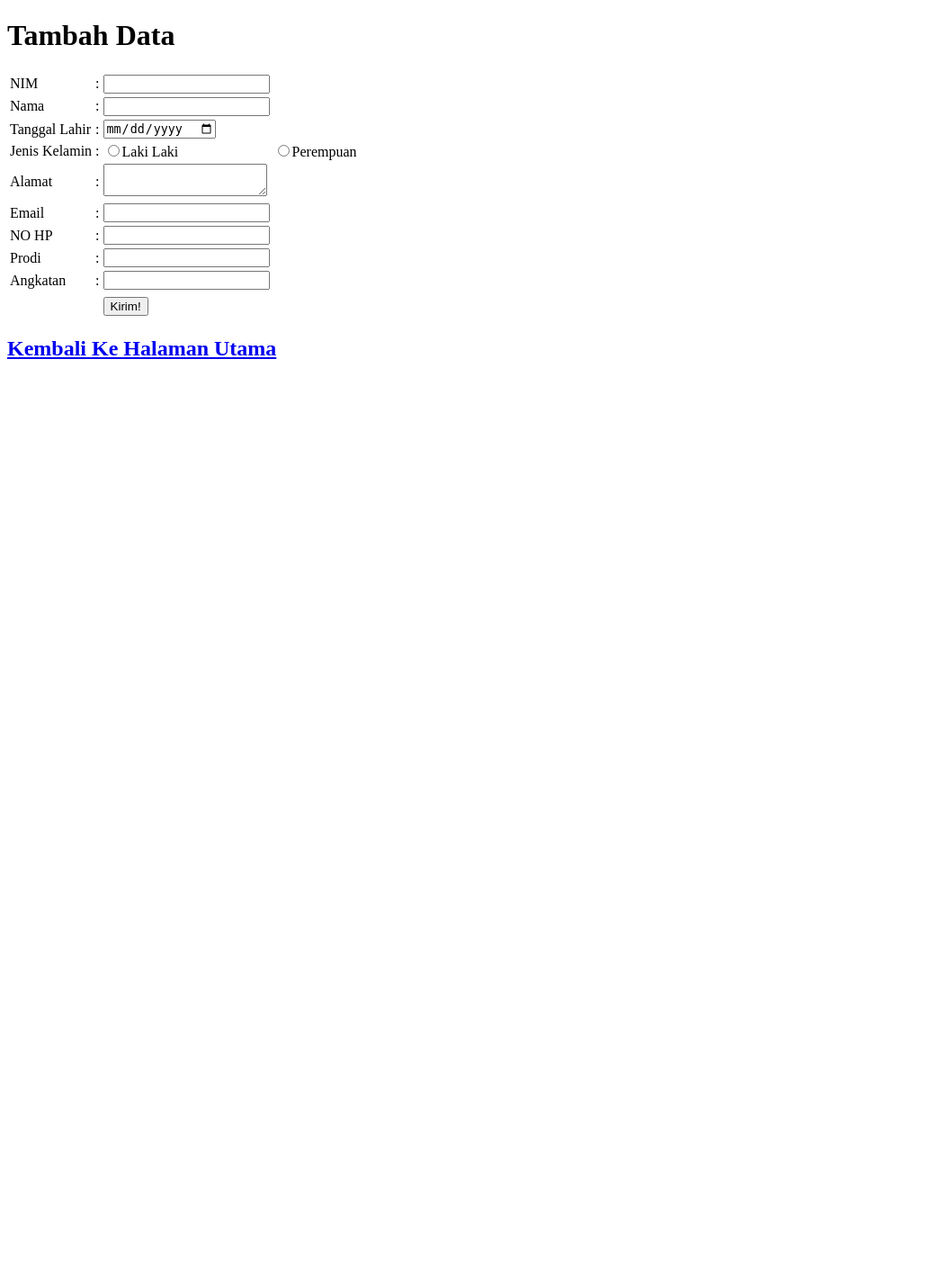
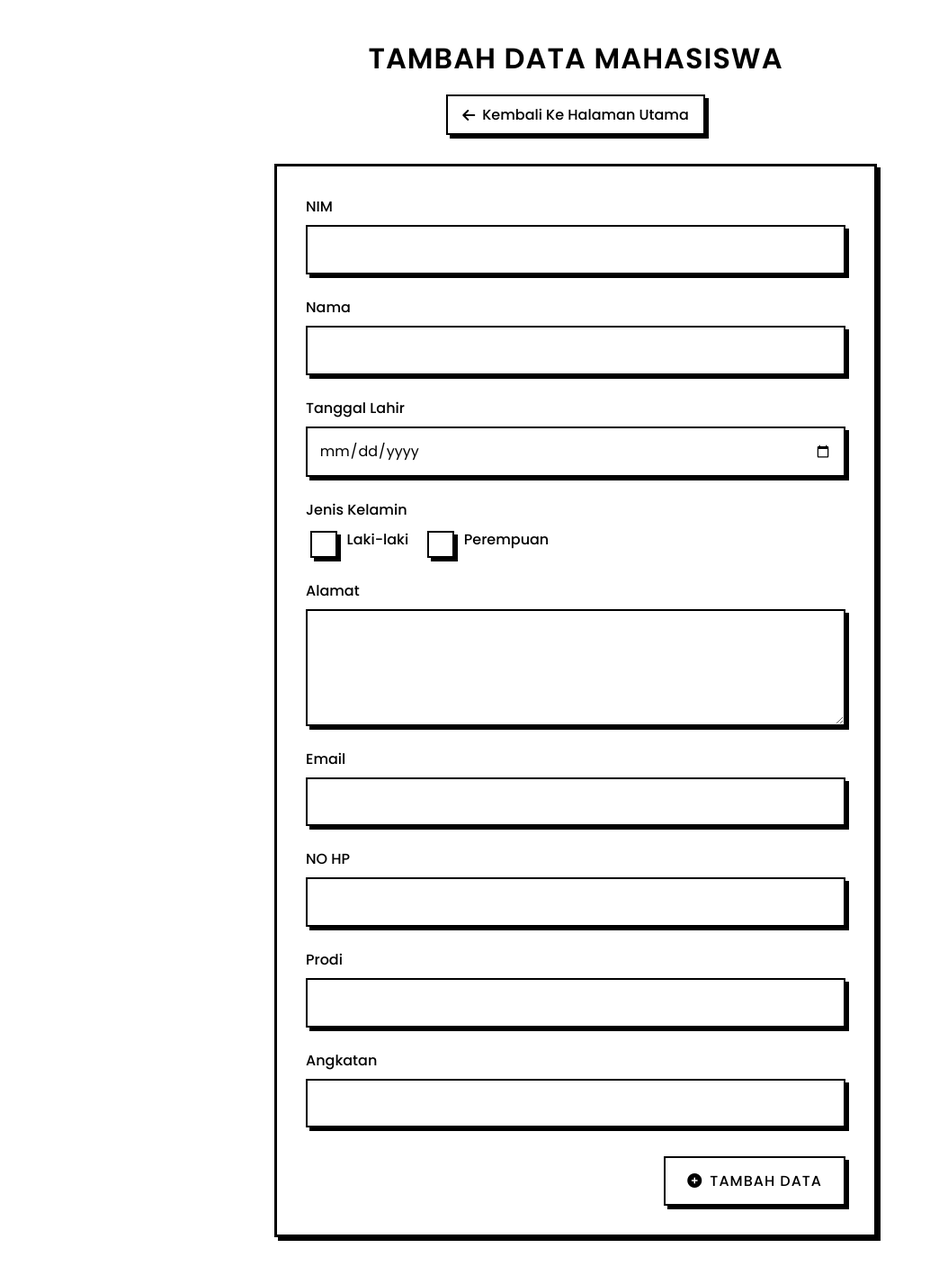
Before and after one commit to andiahmadnurmadani/PHP, a PHP site: page /Latihan_CRUD_php/page/tambah.php in a window 1280 px wide. Shown: the whole page at 90% size, without its empty margins (0-1034 px from the left). Before the commit the page ends 399 px from the top, so only its background shows below. Run offline with PHP 8.4, Linux system fonts and the light colour scheme.

Commit message:
meningkatkan tampilan tambah.php

```diff
--- a/page/tambah.php
+++ b/page/tambah.php
@@ -3,79 +3,269 @@ include "../include/conn.php";
 ?>
 <!DOCTYPE html>
 <html lang="en">
+
 <head>
   <meta charset="UTF-8">
   <meta name="viewport" content="width=device-width, initial-scale=1.0">
-  <title>Tambah Data</title>
+  <title>Tambah Data Mahasiswa</title>
+  <link href="https://fonts.googleapis.com/css2?family=Poppins:wght@300;400;500;600&display=swap" rel="stylesheet">
+  <link rel="stylesheet" href="https://cdnjs.cloudflare.com/ajax/libs/font-awesome/6.4.0/css/all.min.css">
+  <style>
+    :root {
+      --black: #000000;
+      --white: #ffffff;
+      --gray: #f5f5f5;
+      --shadow: 4px 4px 0px var(--black);
+      --shadow-hover: 6px 6px 0px var(--black);
+      --transition: all 0.2s ease;
+    }
+
+    body {
+      font-family: 'Poppins', sans-serif;
+      background-color: var(--white);
+      color: var(--black);
+      margin: 0;
+      padding: 20px;
+      display: flex;
+      flex-direction: column;
+      align-items: center;
+      min-height: 100vh;
+    }
+
+    h1 {
+      text-align: center;
+      font-size: 2rem;
+      margin-bottom: 1rem;
+      text-transform: uppercase;
+      letter-spacing: 1px;
+    }
+
+    .back-link {
+      margin-bottom: 2rem;
+    }
+
+    .back-link a {
+      padding: 0.5rem 1rem;
+      background-color: var(--white);
+      color: var(--black);
+      border: 2px solid var(--black);
+      text-decoration: none;
+      font-weight: 500;
+      transition: var(--transition);
+      box-shadow: var(--shadow);
+      display: inline-flex;
+      align-items: center;
+      gap: 0.5rem;
+    }
+
+    .back-link a:hover {
+      box-shadow: var(--shadow-hover);
+      transform: translate(-2px, -2px);
+    }
+
+    .add-form {
+      width: 100%;
+      max-width: 600px;
+      background-color: var(--white);
+      border: 3px solid var(--black);
+      padding: 2rem;
+      box-shadow: var(--shadow);
+      transition: var(--transition);
+      margin-bottom: 2rem;
+    }
+
+    .add-form:hover {
+      box-shadow: var(--shadow-hover);
+    }
+
+    .form-group {
+      display: flex;
+      flex-direction: column;
+      margin-bottom: 1.5rem;
+    }
+
+    .form-group label {
+      font-weight: 500;
+      margin-bottom: 0.5rem;
+    }
+
+    .form-group input,
+    .form-group textarea,
+    .form-group select {
+      padding: 0.8rem;
+      border: 2px solid var(--black);
+      font-family: inherit;
+      font-size: 1rem;
+      transition: var(--transition);
+      box-shadow: var(--shadow);
+    }
+
+    .form-group input:focus,
+    .form-group textarea:focus,
+    .form-group select:focus {
+      outline: none;
+      box-shadow: var(--shadow-hover);
+      transform: translate(-2px, -2px);
+    }
+
+    .form-group input:hover,
+    .form-group textarea:hover,
+    .form-group select:hover {
+      box-shadow: var(--shadow-hover);
+      transform: translate(-2px, -2px);
+    }
+
+    .form-group textarea {
+      min-height: 100px;
+      resize: vertical;
+    }
+
+    .radio-group {
+      display: flex;
+      gap: 1rem;
+      align-items: center;
+    }
+
+    .radio-option {
+      display: flex;
+      align-items: center;
+      gap: 0.5rem;
+    }
+
+    .radio-option input[type="radio"] {
+      width: 1.2rem;
+      height: 1.2rem;
+      border: 2px solid var(--black);
+      appearance: none;
+      cursor: pointer;
+      box-shadow: var(--shadow);
+      transition: var(--transition);
+      position: relative;
+    }
+
+    .radio-option input[type="radio"]:checked {
+      background-color: var(--black);
+    }
+
+    .radio-option input[type="radio"]:hover {
+      box-shadow: var(--shadow-hover);
+      transform: translate(-2px, -2px);
+    }
+
+    .submit-btn {
+      padding: 0.8rem 1.5rem;
+      background-color: var(--white);
+      color: var(--black);
+      border: 2px solid var(--black);
+      font-family: inherit;
+      font-size: 1rem;
+      font-weight: 500;
+      cursor: pointer;
+      transition: var(--transition);
+      box-shadow: var(--shadow);
+      text-transform: uppercase;
+      letter-spacing: 1px;
+      display: inline-flex;
+      align-items: center;
+      gap: 0.5rem;
+    }
+
+    .submit-btn:hover {
+      background-color: var(--black);
+      color: var(--white);
+      box-shadow: var(--shadow-hover);
+      transform: translate(-2px, -2px);
+    }
+
+    .form-actions {
+      display: flex;
+      justify-content: flex-end;
+      margin-top: 2rem;
+    }
+
+    @media (max-width: 768px) {
+      .add-form {
+        padding: 1.5rem;
+      }
+    }
+  </style>
 </head>
+
 <body>
-  <h1>Tambah Data</h1>
-  <form action="" method="post">
-    <table>
-      <tr>
-        <td><label for="nim">NIM</label></td>
-        <td>:</td>
-        <td><input type="number" id="nim" name="nim"></td>
-      </tr>
-      <tr>
-        <td><label for="nama">Nama</label></td>
-        <td>:</td>
-        <td><input type="text" id="nama" name="nama"></td>
-      </tr>
-      <tr>
-        <td><label for="tanggal">Tanggal Lahir</label></td>
-        <td>:</td>
-        <td><input type="date" id="tanggal" name="tanggal"></td>
-      </tr>
-      <tr>
-        <td><label for="jenisKelamin">Jenis Kelamin</label></td>
-        <td>:</td>
-        <td><input type="radio" id="jenisKelamin" name="jenisKelamin" value="L">Laki Laki</td>
-        <td><input type="radio" id="jenisKelamin" name="jenisKelamin" value="P">Perempuan</td>
-      </tr>
-      <tr>
-        <td><label for="alamat">Alamat</label></td>
-        <td>:</td>
-        <td><textarea id="alamat" name="alamat"></textarea></td>
-      </tr>
-      <tr>
-        <td><label for="email">Email</label></td>
-        <td>:</td>
-        <td><input type="email" id="email" name="email"></td>
-      </tr>
-      <tr>
-        <td><label for="nohp">NO HP</label></td>
-        <td>:</td>
-        <td><input type="tel" id="nohp" name="nohp"></td>
-      </tr>
-      <tr>
-        <td><label for="prodi">Prodi</label></td>
-        <td>:</td>
-        <td><input type="text" id="prodi" name="prodi"></td>
-      </tr>
-      <tr>
-        <td><label for="angkatan">Angkatan</label></td>
-        <td>:</td>
-        <td><input type="number" id="angkatan" name="angkatan"></td>
-      </tr>
-      <tr>
-        <td></td>
-        <td></td>
-        <td></td>
-      </tr>
-      <tr>
-        <td></td>
-        <td></td>
-        <td><button type="submit" name="submit" onclick="confirm('Tambah Data?')">Kirim!</button></td>
-      </tr>
-    </table>
+  <h1>Tambah Data Mahasiswa</h1>
+  <div class="back-link">
+    <a href="data.php">
+      <i class="fas fa-arrow-left"></i> Kembali Ke Halaman Utama
+    </a>
+  </div>
+
+  <form class="add-form" action="" method="post">
+    <div class="form-group">
+      <label for="nim">NIM</label>
+      <input type="number" id="nim" name="nim" required>
+    </div>
+
+    <div class="form-group">
+      <label for="nama">Nama</label>
+      <input type="text" id="nama" name="nama" required>
+    </div>
+
+    <div class="form-group">
+      <label for="tanggal">Tanggal Lahir</label>
+      <input type="date" id="tanggal" name="tanggal" required>
+    </div>
+
+    <div class="form-group">
+      <label>Jenis Kelamin</label>
+      <div class="radio-group">
+        <div class="radio-option">
+          <input type="radio" id="jenisKelaminL" name="jenisKelamin" value="L" required>
+          <label for="jenisKelaminL">Laki-laki</label>
+        </div>
+        <div class="radio-option">
+          <input type="radio" id="jenisKelaminP" name="jenisKelamin" value="P" required>
+          <label for="jenisKelaminP">Perempuan</label>
+        </div>
+      </div>
+    </div>
+
+    <div class="form-group">
+      <label for="alamat">Alamat</label>
+      <textarea id="alamat" name="alamat" required></textarea>
+    </div>
+
+    <div class="form-group">
+      <label for="email">Email</label>
+      <input type="email" id="email" name="email" required>
+    </div>
+
+    <div class="form-group">
+      <label for="nohp">NO HP</label>
+      <input type="tel" id="nohp" name="nohp" required>
+    </div>
+
+    <div class="form-group">
+      <label for="prodi">Prodi</label>
+      <input type="text" id="prodi" name="prodi" required>
+    </div>
+
+    <div class="form-group">
+      <label for="angkatan">Angkatan</label>
+      <input type="number" id="angkatan" name="angkatan" required>
+    </div>
+
+    <div class="form-actions">
+      <button type="submit" name="submit" class="submit-btn" onclick="return confirm('Tambah Data?')">
+        <i class="fas fa-plus-circle"></i> Tambah Data
+      </button>
+    </div>
   </form>
-  <h2><a href="data.php">Kembali Ke Halaman Utama</a></h2>
 </body>
+
 </html>
 
 <?php
-  if(isset($_POST['submit'])) {
+if (isset($_POST['submit'])) {
   $nim = $_POST['nim'];
   $nama = $_POST['nama'];
   $tanggal = $_POST['tanggal'];
@@ -91,7 +281,7 @@ include "../include/conn.php";
   if (mysqli_affected_rows($conn) > 0) {
     header("Location:data.php");
   } else {
-      echo  "<script>alert('Data Gagal Ditambahkan!')</script>";
+    echo "<script>alert('Data Gagal Ditambahkan!')</script>";
   }
 }
 ?>
```
Lines whose indentation alone changed are shown as unchanged.
